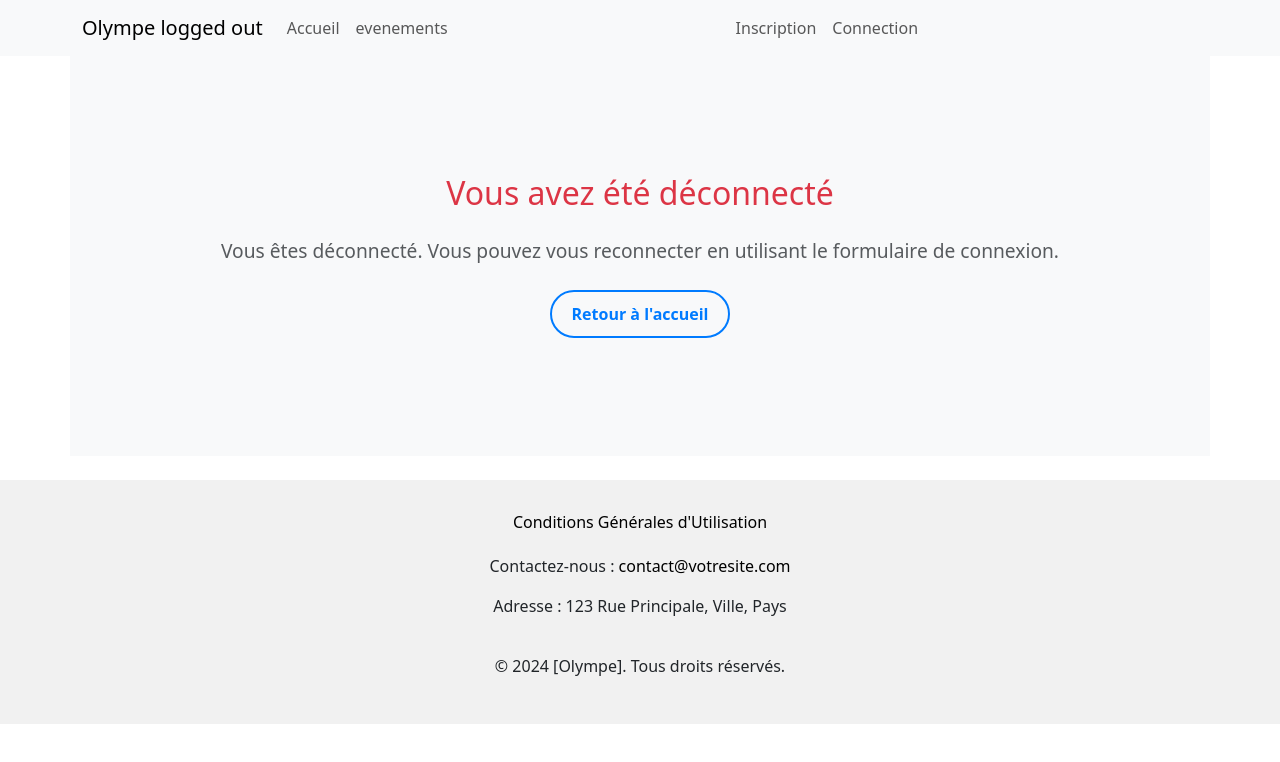
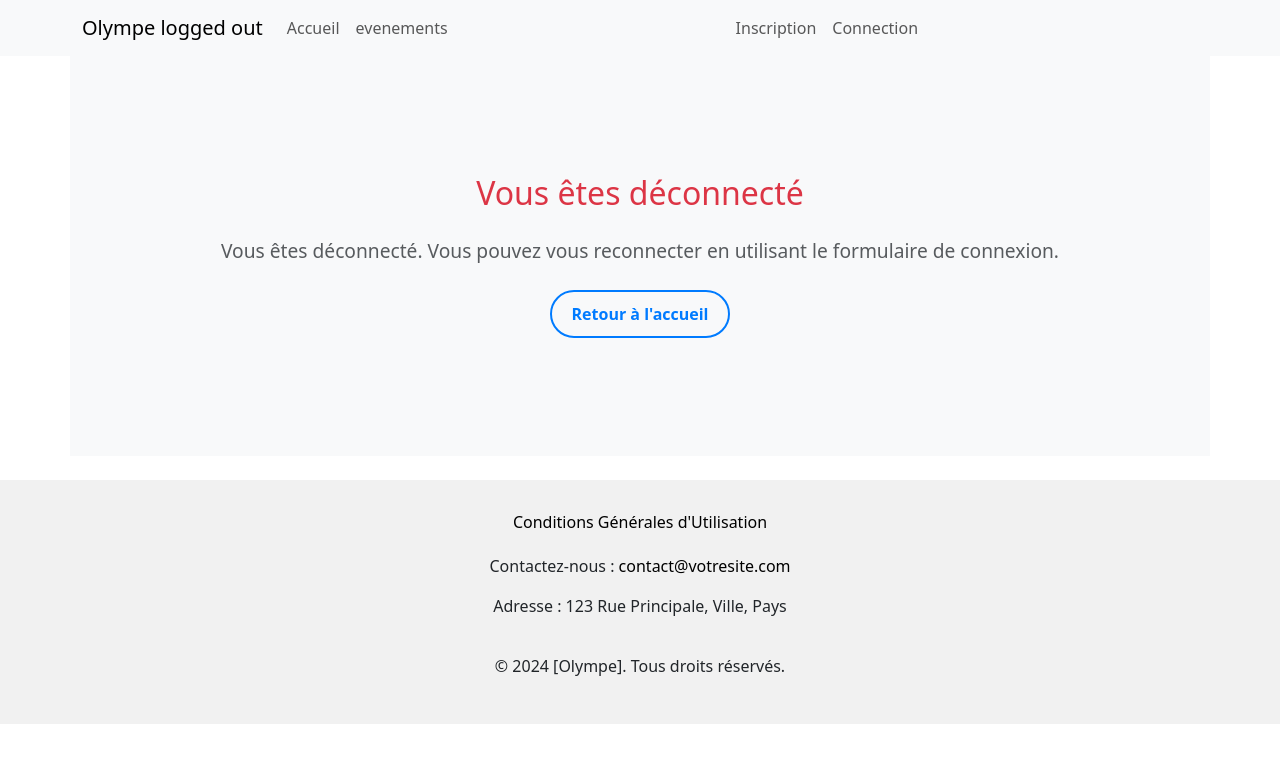
Before and after one commit to Saadct/olympe-front, a React (Create React App) app: page /deconnexion in a window 1280 px wide. Shown: the top 762 px of the page. Built offline with nearby package versions, Linux system fonts and the light colour scheme.

Commit message:
fix warning
up

```diff
--- a/src/App.js
+++ b/src/App.js
@@ -30,7 +30,6 @@ import EventCreate from './pages/event/event-create/event-create';
 import EventEdit from './pages/event/event-edit/event-edit';
 import EventSubscriptionList from './pages/event/event-subscription-list/event-subscription-list';
 import UserCreate from './pages/users/user-create/user-create';
-import NotFound from './pages/404/404';
 import ProtectedRoute from './components/security/protectedRoad';
 
 function App() {
@@ -89,7 +88,7 @@ function App() {
         <Route path="/admin/event-create" element={<EventCreate/>} />
         <Route path="/admin/event-edit/:id" element={<EventEdit/>} />
         <Route path="/admin/event-edit/subscription-list/:id" element={<EventSubscriptionList/>} />
-        <Route path="*" element={<NotFound/>} />
+        <Route path="*" element={<Home/>} />
       </Routes>
       {<Footer/>}
       </div>
--- a/src/pages/logout/LogOut.jsx
+++ b/src/pages/logout/LogOut.jsx
@@ -11,7 +11,7 @@ const LogOut = ({ setIsLoggedIn }) => {
 
   return (
     <div className="logout-container container">
-      <h2 className="text-danger mb-4">Vous avez été déconnecté</h2>
+      <h2 className="text-danger mb-4">Vous êtes déconnecté</h2>
       <p className="text-muted mb-4">
         Vous êtes déconnecté. Vous pouvez vous reconnecter en utilisant le formulaire de connexion.
       </p>
```
